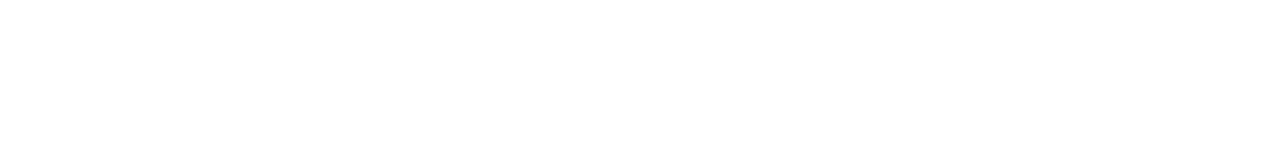
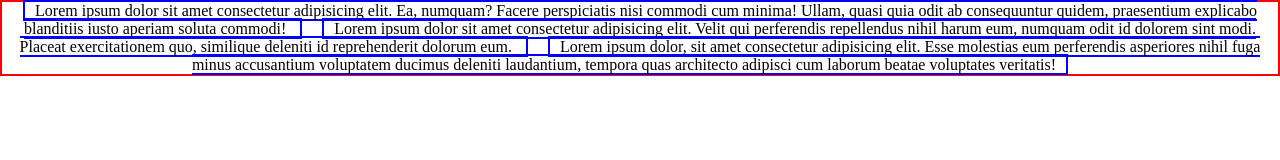
Before and after one commit to brslbrian/display-inline, a plain HTML site: page index.html in a window 1280 px wide. Drawn offline with Linux system fonts and the light colour scheme.

Commit message:
atividade finalizada

```diff
--- a/index.html
+++ b/index.html
@@ -4,9 +4,23 @@
     <meta charset="UTF-8">
     <meta http-equiv="X-UA-Compatible" content="IE=edge">
     <meta name="viewport" content="width=device-width, initial-scale=1.0">
+    <link rel="stylesheet" href="style.css">
     <title>Display Inline</title>
 </head>
 <body>
+    <main>
+        <div>
+            Lorem ipsum dolor sit amet consectetur adipisicing elit. Ea, numquam? Facere perspiciatis nisi commodi cum minima! Ullam, quasi quia odit ab consequuntur quidem, praesentium explicabo blanditiis iusto aperiam soluta commodi!
+        </div>
 
+        <div>
+            Lorem ipsum dolor sit amet consectetur adipisicing elit. Velit qui perferendis repellendus nihil harum eum, numquam odit id dolorem sint modi. Placeat exercitationem quo, similique deleniti id reprehenderit dolorum eum.
+        </div>
+
+        <div>
+            Lorem ipsum dolor, sit amet consectetur adipisicing elit. Esse molestias eum perferendis asperiores nihil fuga minus accusantium voluptatem ducimus deleniti laudantium, tempora quas architecto adipisci cum laborum beatae voluptates veritatis!
+        </div>
+
+    </main>
 </body>
 </html>
--- a/style.css
+++ b/style.css
@@ -0,0 +1,17 @@
+* {
+    margin: 0;
+    padding: 0;
+    box-sizing: border-box;
+}
+
+main {
+    border: 2px solid red;
+    text-align: center;
+}
+
+div {
+    border: 2px solid blue;
+    display: inline;
+    margin-right: 20px;
+    padding-inline: 10px;
+}
```
